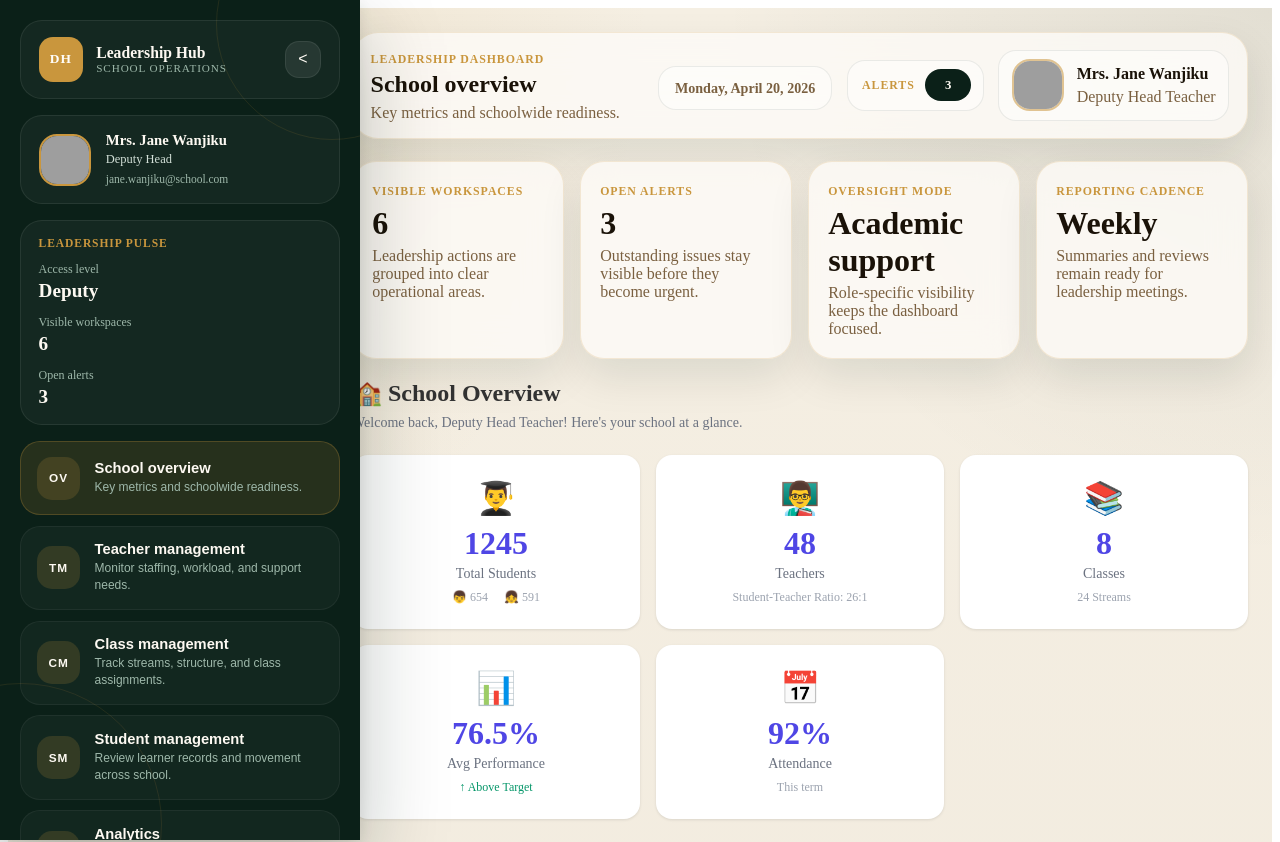
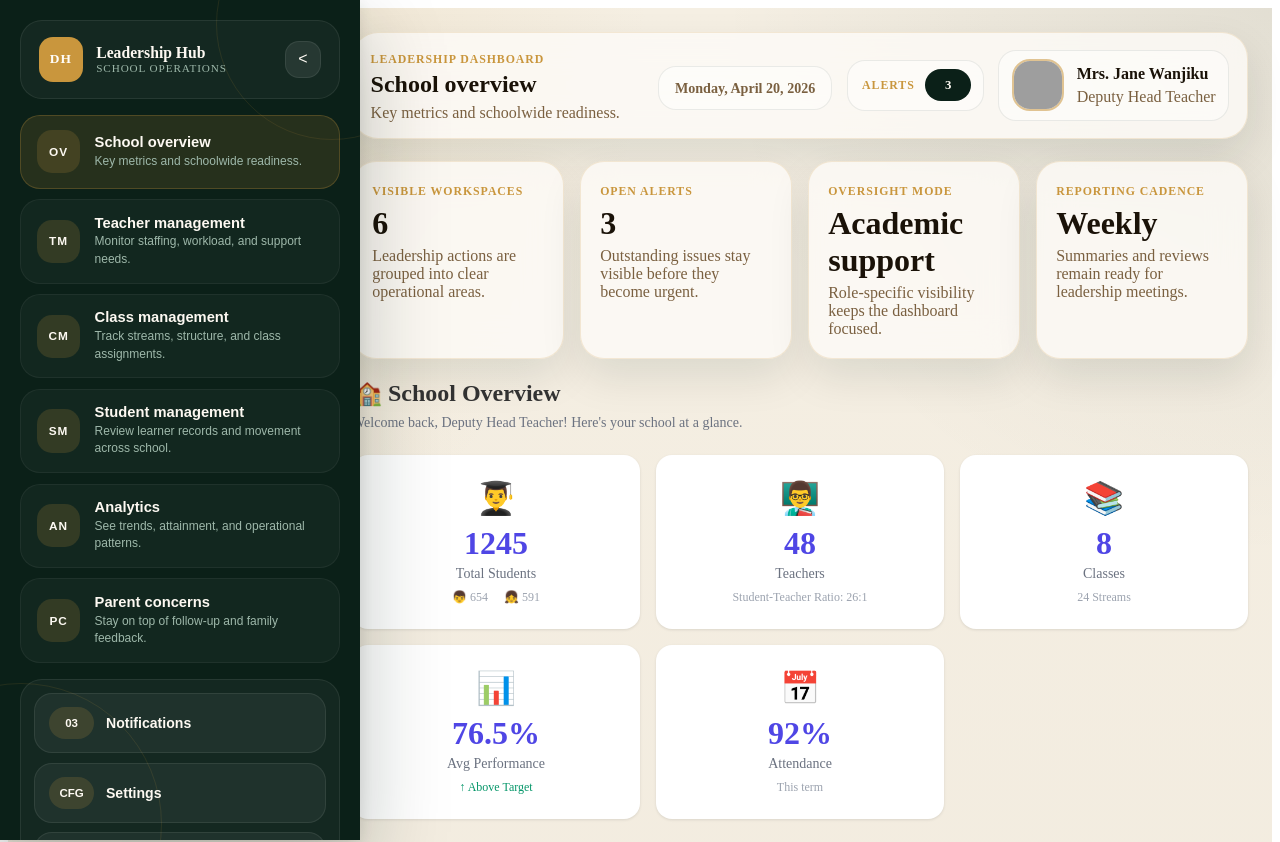
Before and after one commit to softwarewebdevelopers1-byte/Primary_school_project, a React (Vite) app in the folder primary_school/react-app/: page /deputyHead in a window 1280 px wide. Shown: the top 842 px of the page. Built offline with nearby package versions, Linux system fonts and the light colour scheme; grey boxes are pictures that could not be loaded.

Commit message:
removed too much information overload

```diff
--- a/primary_school/react-app/src/components/deputyhead/DeputyHeadSidebar.tsx
+++ b/primary_school/react-app/src/components/deputyhead/DeputyHeadSidebar.tsx
@@ -83,7 +83,6 @@ const DeputyHeadSidebar: React.FC<DeputyHeadSidebarProps> = ({
   activeTab,
   collapsed,
   mobileOpen,
-  user,
   userRole,
   onSelectTab,
   onToggleCollapse,
@@ -119,50 +118,6 @@ const DeputyHeadSidebar: React.FC<DeputyHeadSidebarProps> = ({
           {collapsed ? ">" : "<"}
         </button>
       </div>
-
-      <div className={sidebarStyles.profileCard}>
-        <img
-          className={sidebarStyles.profileAvatar}
-          src={user.avatar}
-          alt={user.name}
-        />
-        {!collapsed && (
-          <div className={sidebarStyles.profileInfo}>
-            <p className={sidebarStyles.profileName}>{user.name}</p>
-            <p className={sidebarStyles.profileRole}>
-              {userRole === "headteacher" ? "Head Teacher" : "Deputy Head"}
-            </p>
-            <p className={sidebarStyles.profileMeta}>{user.email}</p>
-          </div>
-        )}
-      </div>
-
-      <div className={sidebarStyles.statsCard}>
-        {!collapsed ? (
-          <>
-            <p className={sidebarStyles.statsTitle}>Leadership pulse</p>
-            <div className={sidebarStyles.statRow}>
-              <span className={sidebarStyles.statLabel}>Access level</span>
-              <strong className={sidebarStyles.statValue}>
-                {userRole === "headteacher" ? "Full" : "Deputy"}
-              </strong>
-            </div>
-            <div className={sidebarStyles.statRow}>
-              <span className={sidebarStyles.statLabel}>Visible workspaces</span>
-              <strong className={sidebarStyles.statValue}>
-                {visibleMenuItems.length}
-              </strong>
-            </div>
-            <div className={sidebarStyles.statRow}>
-              <span className={sidebarStyles.statLabel}>Open alerts</span>
-              <strong className={sidebarStyles.statValue}>3</strong>
-            </div>
-          </>
-        ) : (
-          <span className={sidebarStyles.statChip}>ADM</span>
-        )}
-      </div>
-
       <nav className={sidebarStyles.nav}>
         {visibleMenuItems.map((item) => (
           <button
```
